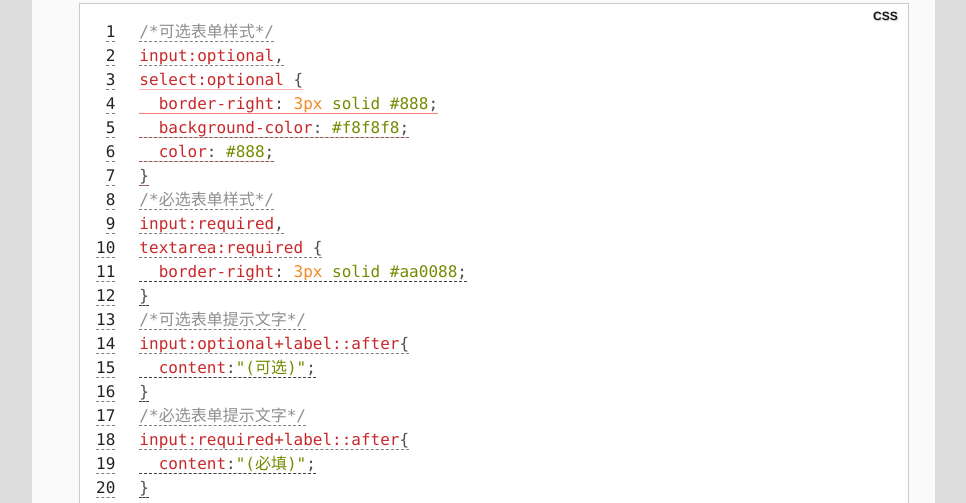
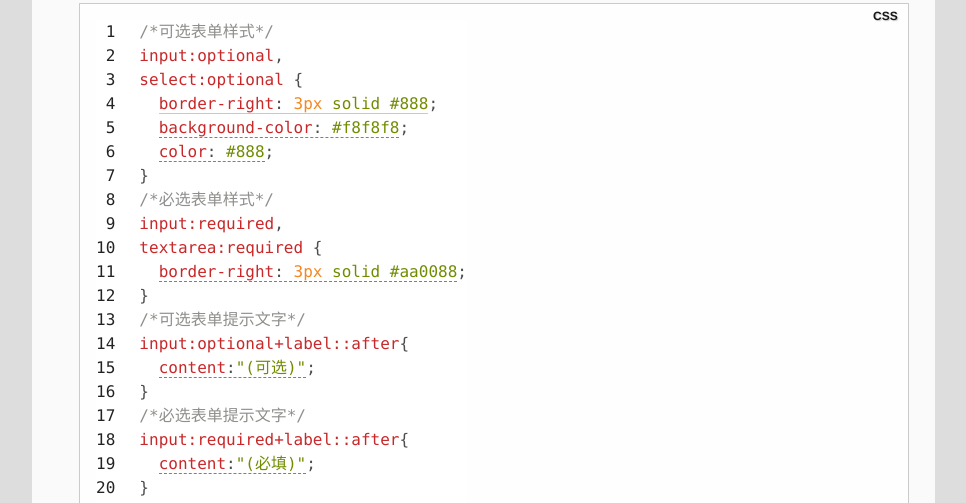
Before and after one commit to whqet/whqet.github.io, a plain HTML site: page 2015/02/05/form-va/index.html in a window 1280 px wide. In both pictures the pointer is over the element 289 px from the left and 2220 px from the top of the page. Shown: the part 2117-2620 px from the top of the page, without its empty margins (6-972 px from the left). Drawn offline with Linux system fonts and the light colour scheme; a script that the page names is missing.

Commit message:
Site updated: 2015-11-22 18:10:35

```diff
--- a/css/style.css
+++ b/css/style.css
@@ -1987,10 +1987,10 @@ footer {
 .article-content .highlight figcaption a {
   float: right;
 }
-.article-content .highlight .line {
+.article-content .highlight .line .rule {
   border-bottom: 1px dashed rgba(0,0,0,0.5);
 }
-.article-content .highlight .line:hover {
+.article-content .highlight .line .rule:hover {
   border-bottom: 1px solid rgba(255,0,0,0.3);
   cursor: pointer;
 }
```
